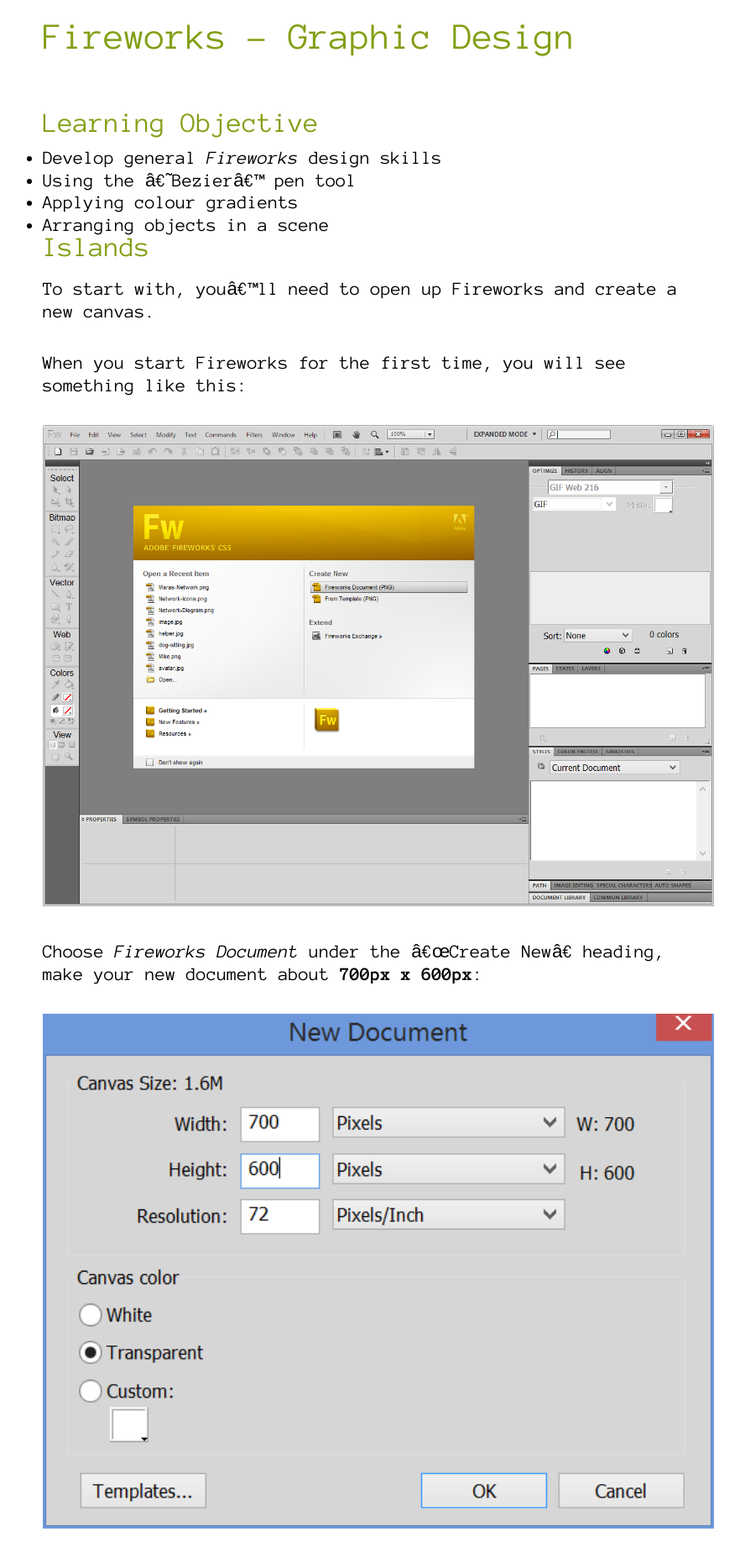
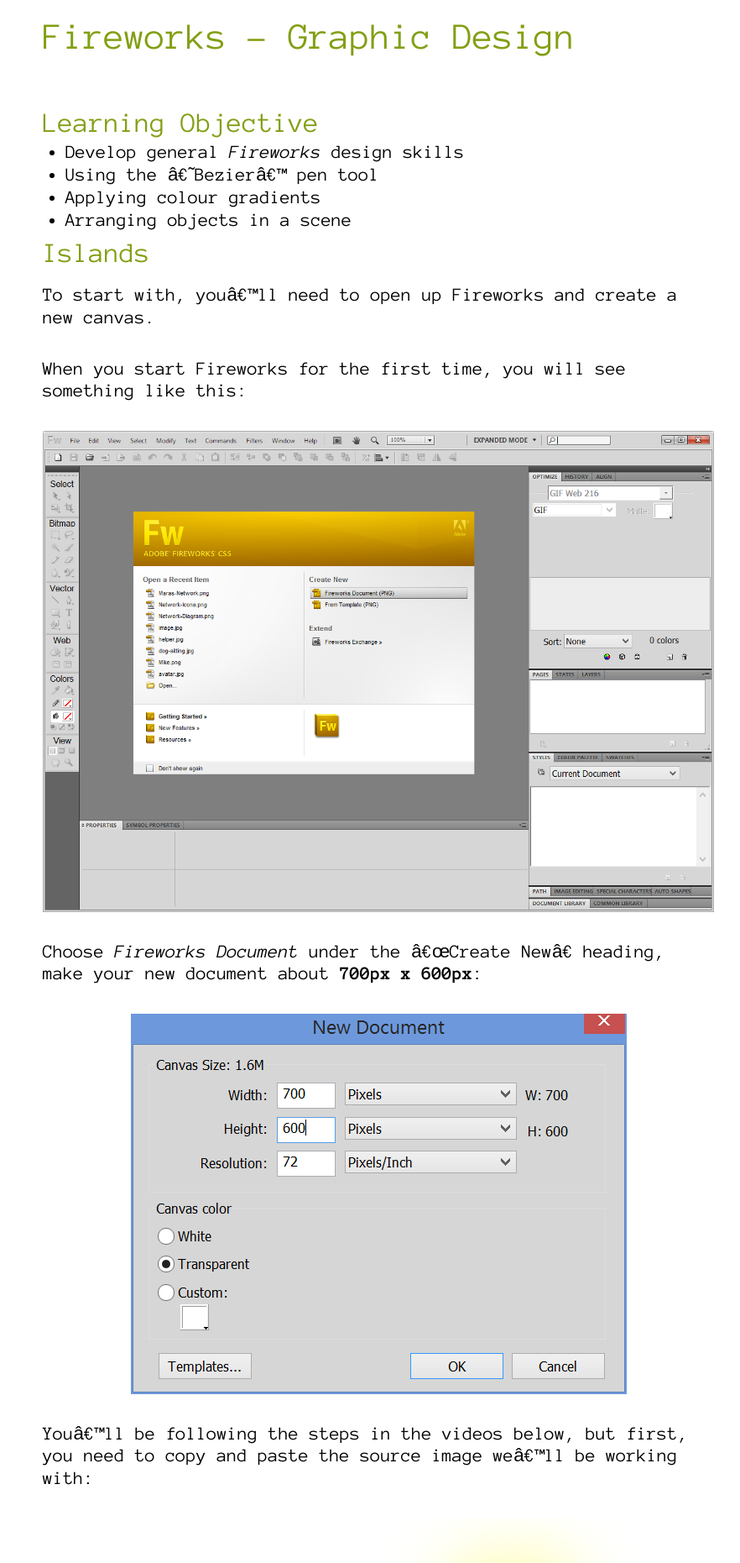
Before and after one commit to MalphasWats/computing.codes, a Jekyll site: the page built from gfxdesign.markdown, in a window 1280 px wide. Shown: the top 1861 px of the page at 84% size, without its empty margins (189-1071 px from the left). Built offline with Jekyll 4.4.1, drawn with Linux system fonts in a browser that asks for light colours.

Commit message:
tweaking layout some more

```diff
--- a/gfxdesign.markdown
+++ b/gfxdesign.markdown
@@ -30,12 +30,12 @@
 
 Now follow the video below. Feel free to pause and watch sections multiple times until you're confident what you need to do.
 
-<iframe width="420" height="315" src="https://www.youtube.com/embed/ZvaUr67KB00" frameborder="0" allowfullscreen></iframe>
+<iframe width="630" height="465" src="https://www.youtube.com/embed/ZvaUr67KB00" frameborder="0" allowfullscreen></iframe>
 
 ## Part 2
 
 Now that you've started to get the hang of things, the second video starts looking at some of the details.
 
-<iframe width="420" height="315" src="https://www.youtube.com/embed/BERTHTdkvWU" frameborder="0" allowfullscreen></iframe>
+<iframe width="630" height="465" src="https://www.youtube.com/embed/BERTHTdkvWU" frameborder="0" allowfullscreen></iframe>
 
 Now that you've got an idea of how basic shapes can be used to create complex objects it's your turn to have a go. Try creating some luxury huts for people to live in on the islands, or perhaps some ancient ruins. Maybe you could make a tour boat with little tourists on board taking photos of your island creations. *Use your imagination*.
--- a/style/simple_lesson.css
+++ b/style/simple_lesson.css
@@ -100,14 +100,27 @@
 	margin: 1em 0em 1.5em 0em;
 }
 
+section ul
+{
+	margin-left: 1.2em;
+}
+
 section img
 {
-	width:100%;
+	max-width:100%;
+    display:block;
+    margin: 0 auto;
+}
+
+section iframe
+{
+    display: block;
+    margin:0 auto;
 }
 
 section h2
 {
-	margin-bottom:0.4em;
+	margin:0.4em 0 0.2em 0;
 }
 
 @media (min-width: 700px)
```
